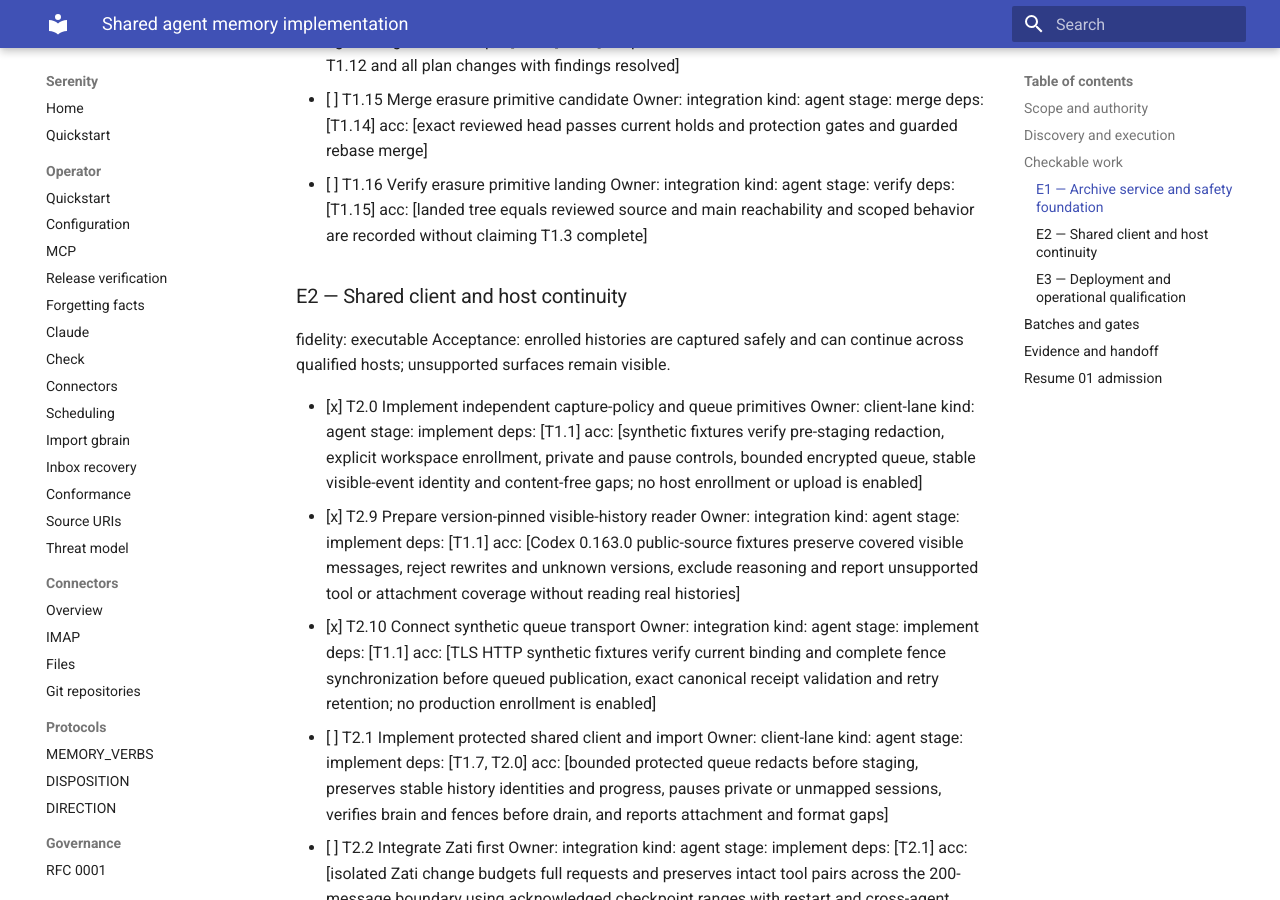
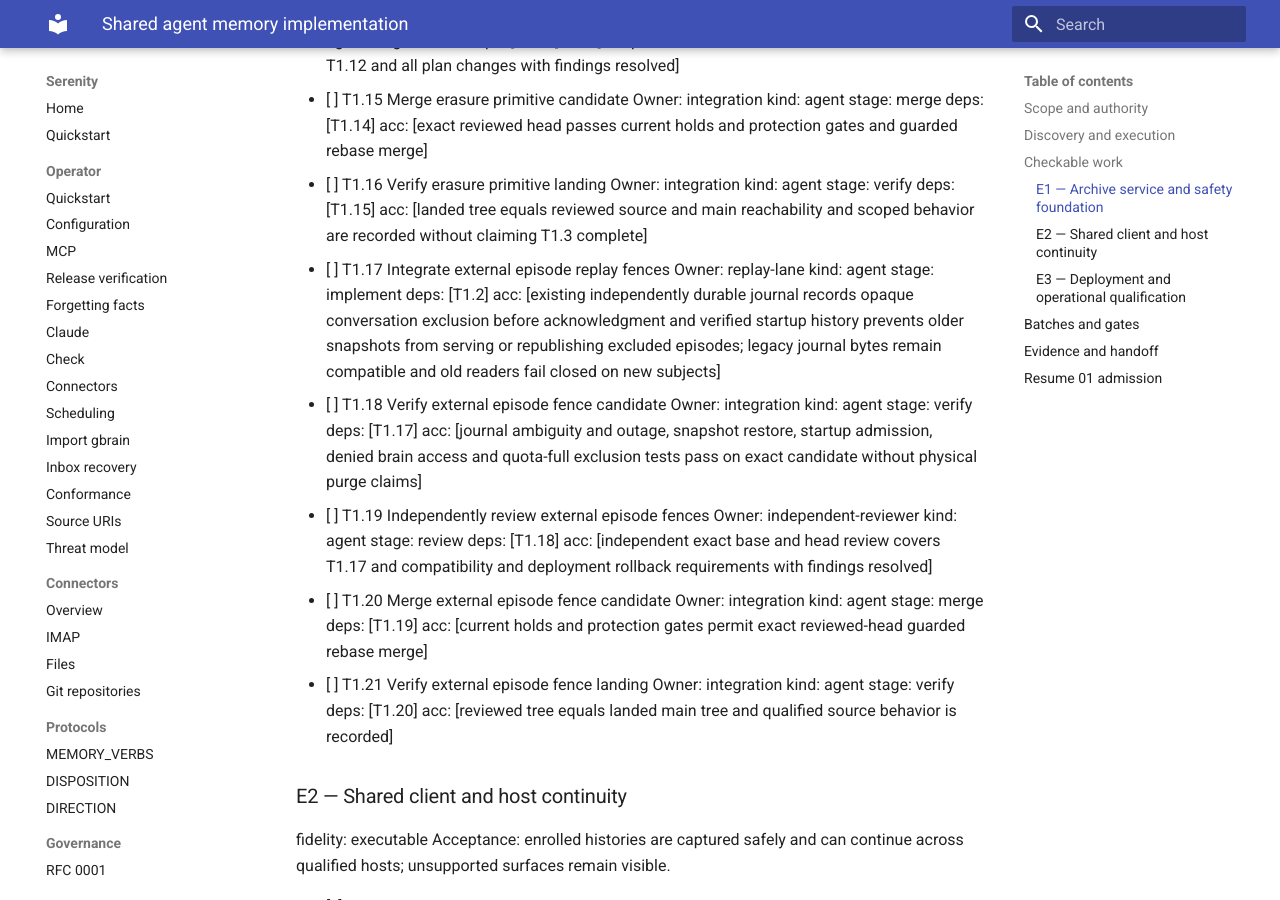
Before and after one commit to sirerun/serenity, an MkDocs documentation site: the page built from docs/plans/shared-agent-memory-implementation-20261016.md, in a window 1280 px wide and 900 px high, scrolled down 2400 px. Built offline with MkDocs 1.6.1 and Material for MkDocs 9.7.7, drawn with Linux system fonts in a browser that asks for light colours; some of the changed text lies outside the part shown.

Commit message:
plan(memory): admit compatible external fence integration under owned resources

```diff
--- a/docs/plans/shared-agent-memory-implementation-20261016.md
+++ b/docs/plans/shared-agent-memory-implementation-20261016.md
@@ -36,6 +36,12 @@ Acceptance: additive gated archive API has exact evidence, bounded admission, ex
 - [ ] T1.14 Independently review erasure primitive candidate  Owner: independent-reviewer  kind: agent  stage: review  deps: [T1.13]  acc: [independent exact base and head review covers T1.12 and all plan changes with findings resolved]
 - [ ] T1.15 Merge erasure primitive candidate  Owner: integration  kind: agent  stage: merge  deps: [T1.14]  acc: [exact reviewed head passes current holds and protection gates and guarded rebase merge]
 - [ ] T1.16 Verify erasure primitive landing  Owner: integration  kind: agent  stage: verify  deps: [T1.15]  acc: [landed tree equals reviewed source and main reachability and scoped behavior are recorded without claiming T1.3 complete]
+
+- [ ] T1.17 Integrate external episode replay fences  Owner: replay-lane  kind: agent  stage: implement  deps: [T1.2]  acc: [existing independently durable journal records opaque conversation exclusion before acknowledgment and verified startup history prevents older snapshots from serving or republishing excluded episodes; legacy journal bytes remain compatible and old readers fail closed on new subjects]
+- [ ] T1.18 Verify external episode fence candidate  Owner: integration  kind: agent  stage: verify  deps: [T1.17]  acc: [journal ambiguity and outage, snapshot restore, startup admission, denied brain access and quota-full exclusion tests pass on exact candidate without physical purge claims]
+- [ ] T1.19 Independently review external episode fences  Owner: independent-reviewer  kind: agent  stage: review  deps: [T1.18]  acc: [independent exact base and head review covers T1.17 and compatibility and deployment rollback requirements with findings resolved]
+- [ ] T1.20 Merge external episode fence candidate  Owner: integration  kind: agent  stage: merge  deps: [T1.19]  acc: [current holds and protection gates permit exact reviewed-head guarded rebase merge]
+- [ ] T1.21 Verify external episode fence landing  Owner: integration  kind: agent  stage: verify  deps: [T1.20]  acc: [reviewed tree equals landed main tree and qualified source behavior is recorded]
 
 ### E2 — Shared client and host continuity
 fidelity: executable
@@ -104,3 +110,5 @@ T3.1-T3.2 evidence: the [delivery receipt](../launch/shared-agent-memory-deliver
 Fresh origin/main base is 7033342c15bee75aabec16fe56922f7697440d0a. T23.48 and T23.49 claims still exist as of 16:59 UTC with October 1 purposes; PR273 remains open unchanged since September24. These observations establish reserved scopes, not a running worker. Preserve their exclusive lifecycle/deletion/backup paths and journal bytes. T1.12 proceeds in new internal/episodeerase files plus episode-specific store/writer helpers only, using synthetic isolated repositories. A separate external replay abstraction must not reinterpret existing account/brain journal subjects. Integration into activation and managed copies remains T1.3 and requires a compatible reviewed handoff. Do not treat claim age as permission to steal it.
 
 Resume batch: T1.12, one isolated implementer; T1.13–T1.16 delivery gates. Selection remains gpt-6-astra/low/ChatGPT. Parent owns plan, ownership reconciliation, live target refresh and later integration. Actual production deletion, restore and capture remain blocked until full end-to-end gates pass. All existing 28 task IDs and completion evidence are preserved; five bounded delivery rows are added rather than closing partial T1.3. Parent may advance independent host preparation only after a scoped admission update.
+
+Shared contract ownership reconciliation: current integration owner acquired previously unowned R-hosted-schema and R-hosted-assembly resource claims. T23.41 retains its historical task claim; its documented protocol assigns subsequent shared-interface requests to the coordinator. This new additive memory contract request is applied as scoped integration work, not a takeover or completion of T23.41. Preserve T23.48 deletion adapter/lifecycle and T23.49 backup files. The external-fence batch T1.17 uses existing journal transport/authority, an explicit new subject validated in shared contracts, and episode-specific gateway plus service assembly replay; old account/brain bytes do not change. Prior readers must refuse new-subject history, so any later deployment requires an episode-aware signed fallback before writes. No synthetic gate is lifted. T1.18–T1.21 own verification through landing. Two implementer lanes have disjoint files; parent alone owns shared plan and delivery.
```
